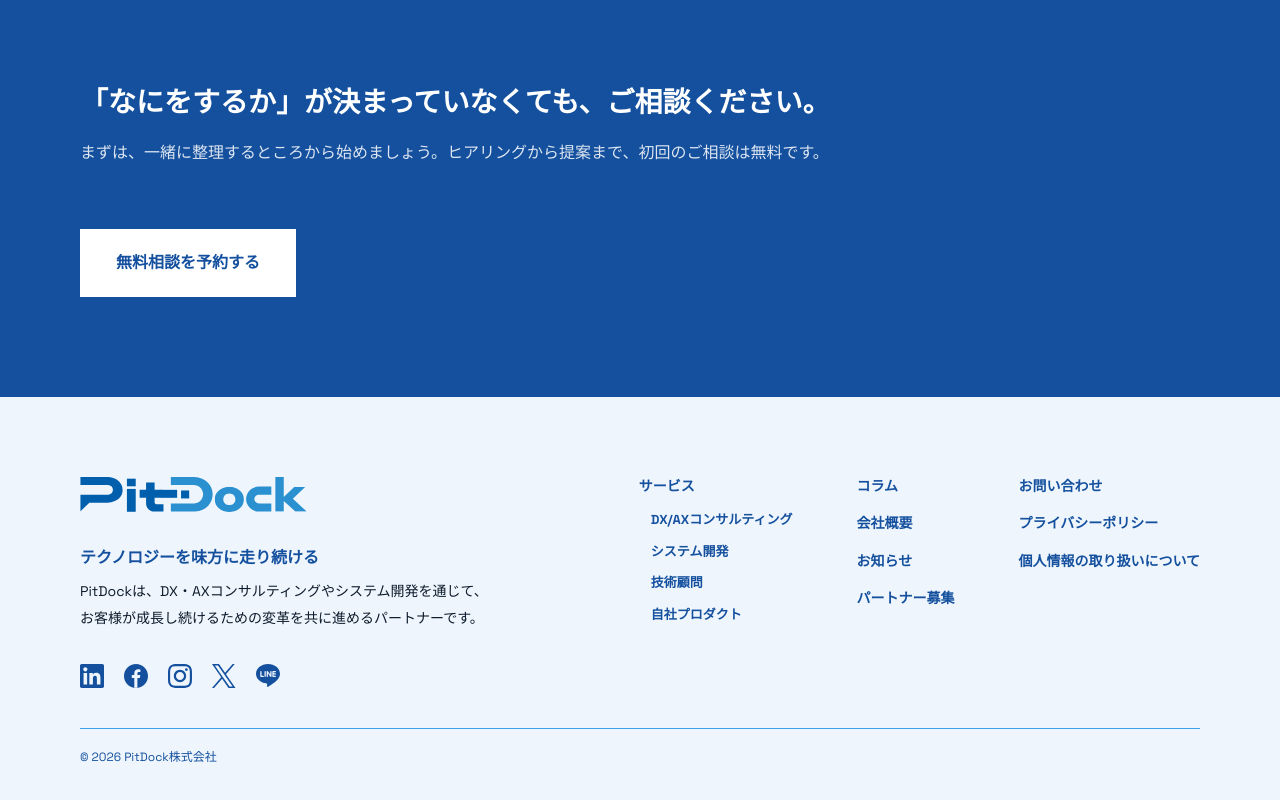
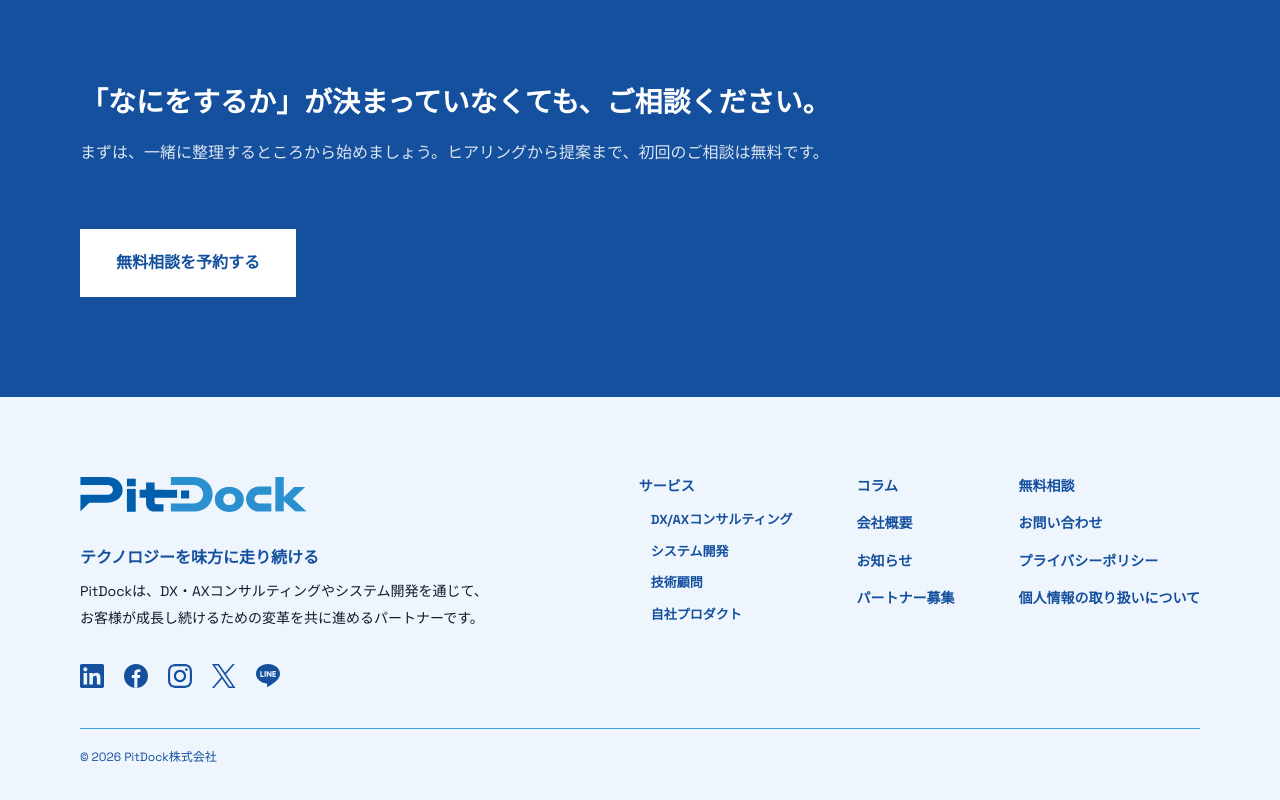
Before and after one commit to PitDock/homepage, a Next.js app: page / in a window 1280 px wide. Shown: the part 5409-6209 px from the top of the page. Built offline with nearby package versions, Linux system fonts and the light colour scheme; no server answers.

Commit message:
フッターに無料相談ページへのリンクを追加

```diff
--- a/app/components/site/SiteFooter.tsx
+++ b/app/components/site/SiteFooter.tsx
@@ -71,6 +71,9 @@ export default function SiteFooter({ ribbonAnchor }: Props) {
             </ul>
             <ul role="list" className={s.footerLinks}>
               <li>
+                <a href="/contact">無料相談</a>
+              </li>
+              <li>
                 <a href={INQUIRY_URL} target="_blank" rel="noopener noreferrer">
                   お問い合わせ
                 </a>
```
